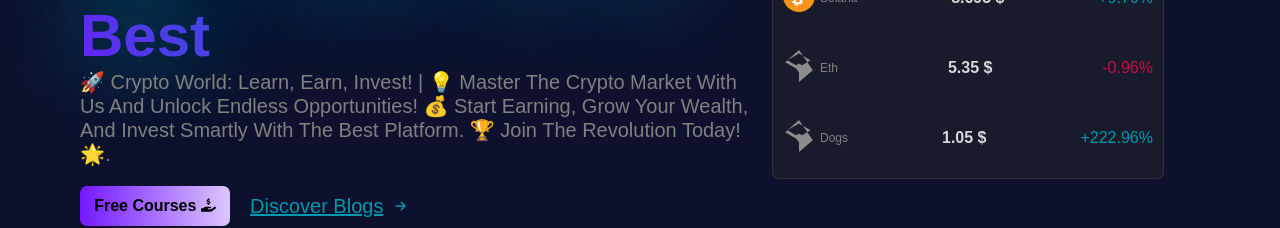
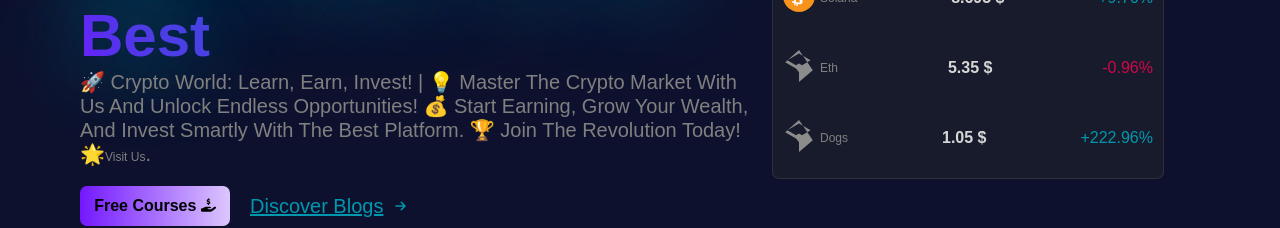
Before and after one commit to ezhicham/crypto-blogs, a Next.js app: page / in a window 1280 px wide. Shown: the part 297-525 px from the top of the page. Built offline with nearby package versions, Linux system fonts and the light colour scheme.

Commit message:
add link of cpa

```diff
--- a/src/app/page.js
+++ b/src/app/page.js
@@ -16,7 +16,8 @@
         <div className="texts">
           <h1>crytpo world : learn , earn , invest , us the best  </h1>
           <p>🚀 Crypto World: Learn, Earn, Invest! | 💡 Master the crypto market with us and unlock endless opportunities! 💰 Start earning, grow your wealth,
-            and invest smartly with the best platform. 🏆 Join the revolution today! 🌟.</p>
+            and invest smartly with the best platform. 🏆 Join the revolution today! 🌟
+            <a href="https://rb.gy/db4hy6">visit us</a>.</p>
             <div className="btns">
             <button>free courses <FontAwesomeIcon width={"15"} icon={faHandHoldingDollar} /></button>
             <a className="link flex gap"> <span>discover blogs </span><FontAwesomeIcon width={"15"} icon={faArrowRight} /></a>
```
